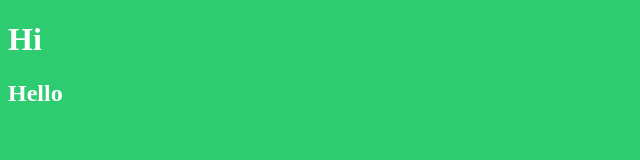
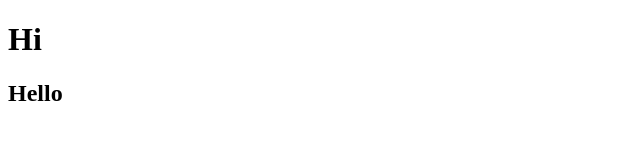
Before and after one commit to meriemi/youtVid, a plain HTML site: page index.html in a window 1280 px wide. Shown: the whole page, without its empty margins (0-640 px from the left). Drawn offline with Linux system fonts and the light colour scheme.

Commit message:
hehoongreen

```diff
--- a/index.html
+++ b/index.html
@@ -4,11 +4,6 @@
 <title></title>
 <meta charset="utf-8">
 </head>
-<style type="text/css">
-body {
-background-color:#2ecc71;
-color:white;
-}
 </style>
 <body>
 <h1>Hi</h1>
```
